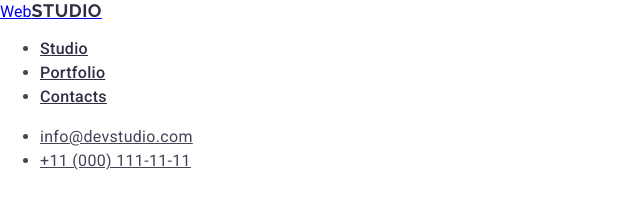
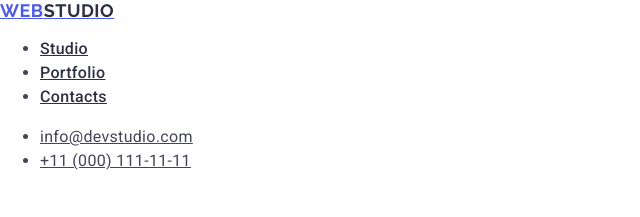
Before and after one commit to vania82/goit-markup-hw-02, a plain HTML site: page index.html in a window 1280 px wide. Shown: the top 217 px of the page, 0-640 px from the left. Drawn offline with nearby package versions, Linux system fonts and the light colour scheme.

Commit message:
correction

```diff
--- a/css/styles.css
+++ b/css/styles.css
@@ -5,7 +5,7 @@ body {
 
 }
 
-<!--logo-and-navigation-->
+
 
 .logo {
 
@@ -13,8 +13,7 @@ body {
     font-family: "Raleway", sans-serif;
     font-weight: 700;
     font-size: 18px;
-    font-style: normal;
-    line-height:1.17;
+    line-height: 1.17;
     letter-spacing: 0.03em;
     text-transform: uppercase;
 
```
Also changed, not shown: index.html (+1 -1 lines).
